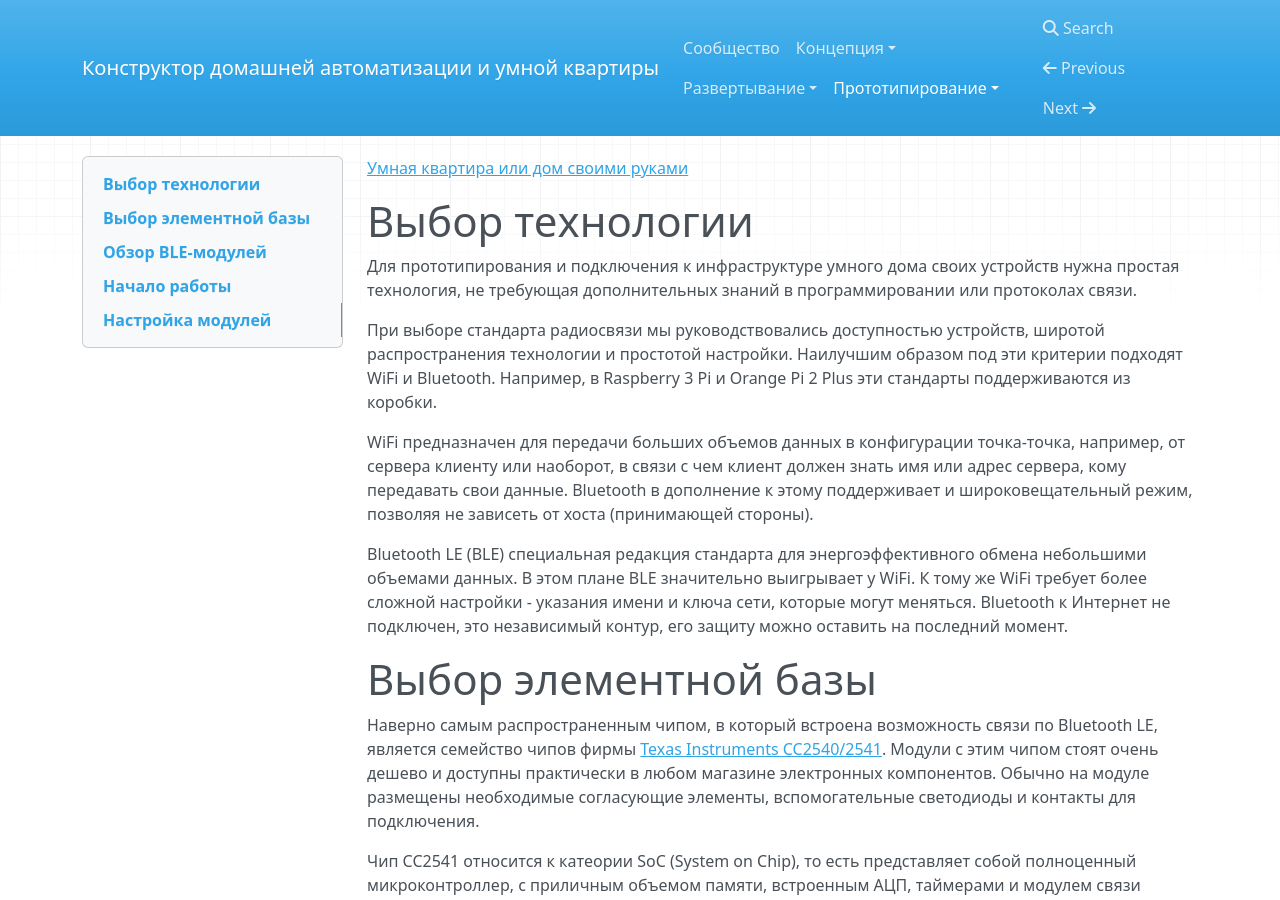
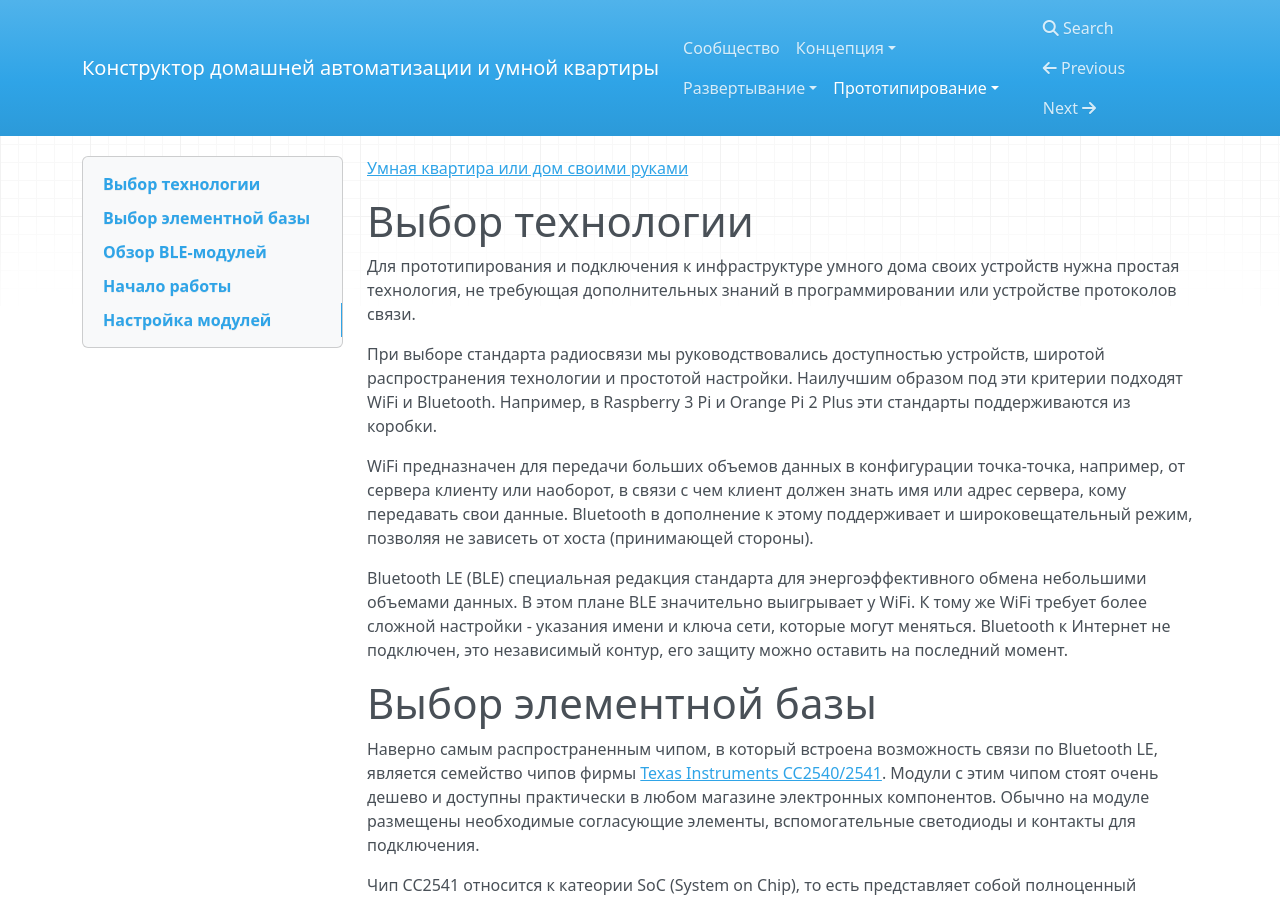
Before and after one commit to cutecare/cutecare-docs, an MkDocs documentation site: the page built from docs/Элементная база.md, in a window 1280 px wide and 900 px high. Built offline with MkDocs 1.6.1, drawn with Linux system fonts in a browser that asks for light colours; nearby versions of some CDN libraries; old or Windows-style settings are respelled for this version of MkDocs.

Commit message:
Update Элементная база.md

```diff
--- a/docs/Элементная база.md
+++ b/docs/Элементная база.md
@@ -1,7 +1,7 @@
 [Умная квартира или дом своими руками](http://cutecare.ru)
 
 # Выбор технологии
-Для прототипирования и подключения к инфраструктуре умного дома своих устройств нужна простая технология, не требующая дополнительных знаний в программировании или протоколах связи.
+Для прототипирования и подключения к инфраструктуре умного дома своих устройств нужна простая технология, не требующая дополнительных знаний в программировании или устройстве протоколов связи.
 
 При выборе стандарта радиосвязи мы руководствовались доступностью устройств, широтой распространения технологии и простотой настройки.
 Наилучшим образом под эти критерии подходят WiFi и Bluetooth. Например, в Raspberry 3 Pi и Orange Pi 2 Plus эти стандарты поддерживаются из коробки.
```
